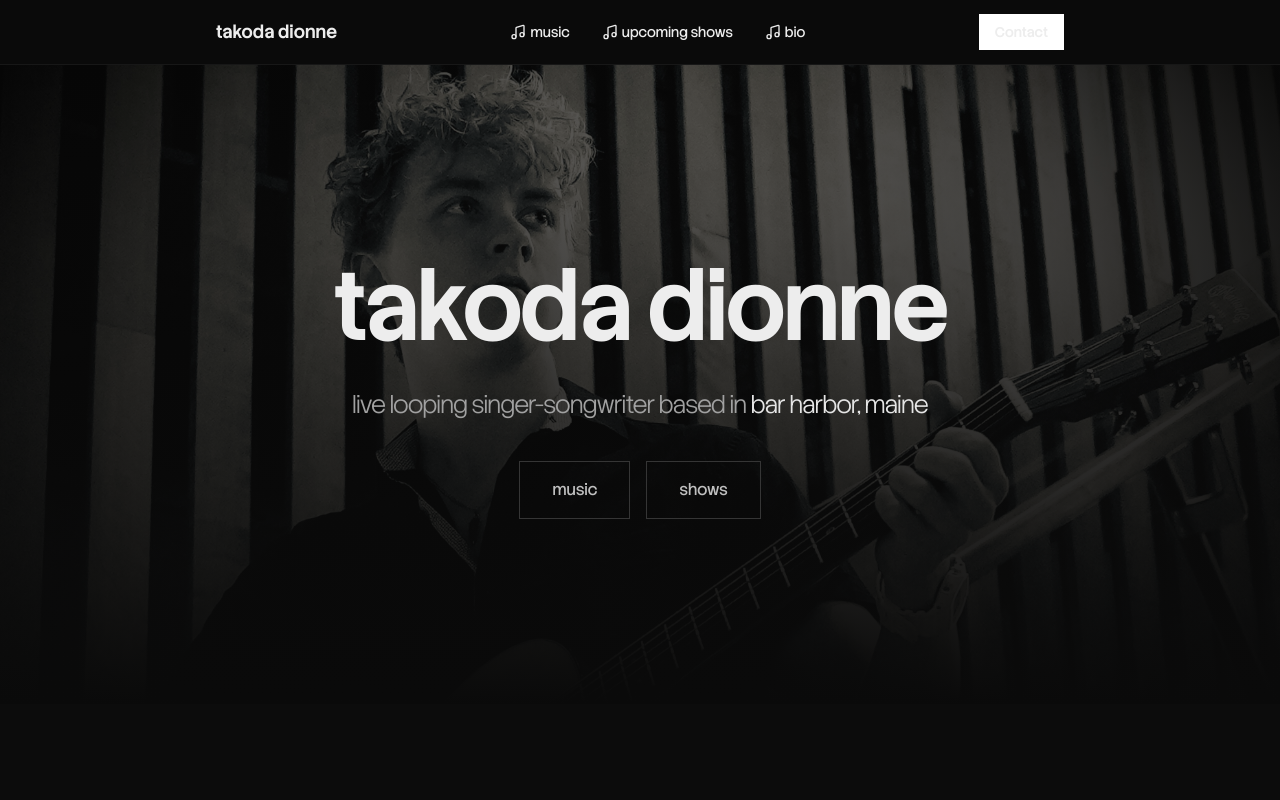
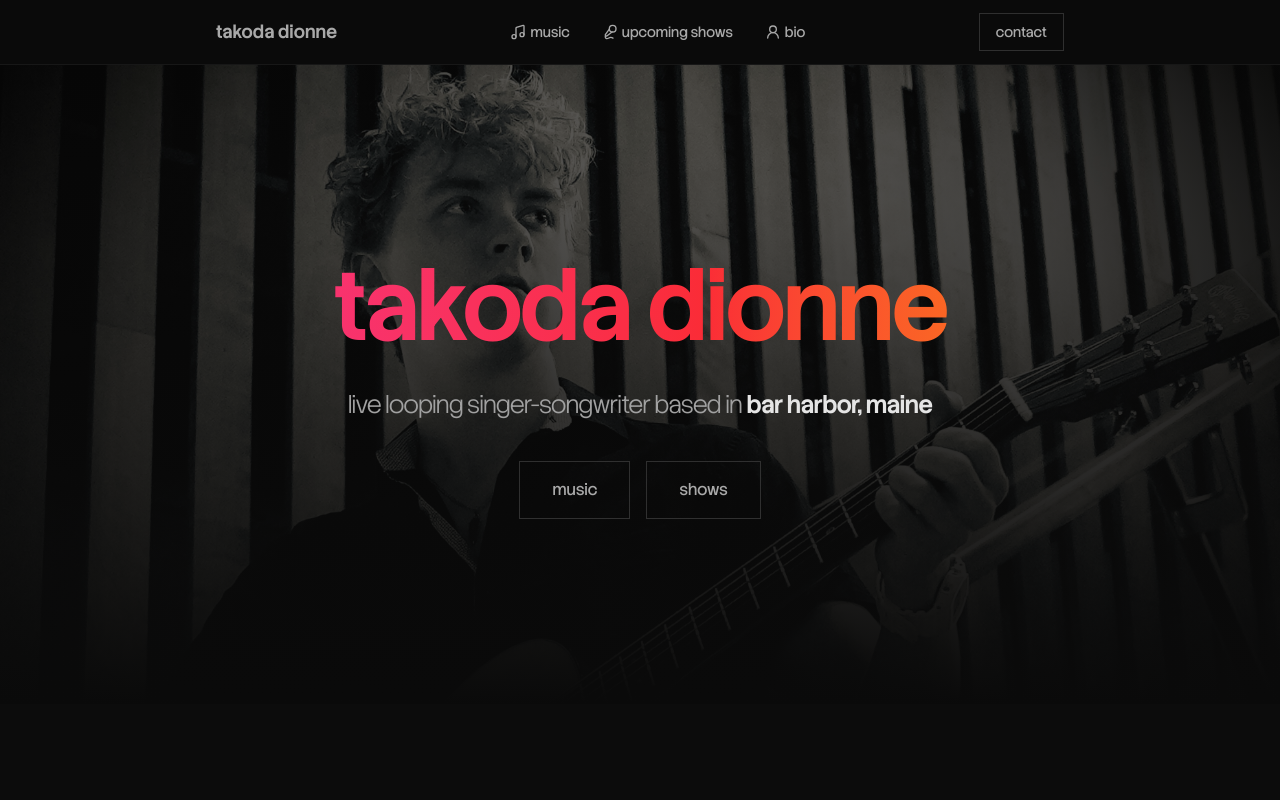
Before and after one commit to robert-chatterton/takoda-next, a Next.js app: page / in a window 1280 px wide. Shown: the top 800 px of the page. Built offline with nearby package versions, Linux system fonts and the light colour scheme.

Commit message:
feat: gradient title

```diff
--- a/app/globals.css
+++ b/app/globals.css
@@ -59,3 +59,15 @@ a {
 html {
   scroll-behavior: smooth;
 }
+
+@keyframes shine {
+  0% {
+    background-position: 0%;
+  }
+  50% {
+    background-position: 100%;
+  }
+  100% {
+    background-position: 0%;
+  }
+}
--- a/app/layout.tsx
+++ b/app/layout.tsx
@@ -2,7 +2,7 @@ import Link from "next/link"
 import "./globals.css"
 import type { Metadata } from "next"
 import { ARTIST_NAME, LOWER_ARTIST_NAME } from "./constants"
-import { Music } from "lucide-react"
+import { Music, MicVocal, UserRound } from "lucide-react"
 import localFont from 'next/font/local'
 
 const STACK_SANS_FONT = localFont({
@@ -24,28 +24,28 @@ export default function RootLayout({
       <body className="min-h-full flex flex-col font-sans">
         <header className="fixed top-0 left-0 right-0 z-50 bg-neutral-950/80 backdrop-blur-sm border-b border-neutral-900">
           <nav className="max-w-4xl mx-auto px-6 h-16 flex items-center justify-between">
-            <Link href="/" className="font-semibold text-lg hover:opacity-70 transition-opacity">
+            <Link href="/" className="font-semibold text-lg opacity-70 hover:opacity-100 transition-opacity">
               {LOWER_ARTIST_NAME}
             </Link>
             <div className="hidden md:flex gap-8">
-              <Link href="/music/releases" className="flex flex-row items-center gap-1 text-neutral-400 hover:text-white transition-colors text-sm">
+              <Link href="/music/releases" className="flex flex-row items-center gap-1 text-neutral-100 opacity-70 hover:opacity-100 transition-opacity text-sm">
                 <Music className="w-4 h-4" />
                 music
               </Link>
-              <Link href="/upcoming-shows" className="flex flex-row items-center gap-1 text-neutral-400 hover:text-white transition-colors text-sm">
-                <Music className="w-4 h-4" />
+              <Link href="/upcoming-shows" className="flex flex-row items-center gap-1 text-neutral-100 opacity-70 hover:opacity-100 transition-opacity text-sm">
+                <MicVocal className="w-4 h-4" />
                 upcoming shows
               </Link>
-              <Link href="/bio" className="flex flex-row items-center gap-1 text-neutral-400 hover:text-white transition-colors text-sm">
-                <Music className="w-4 h-4" />
+              <Link href="/bio" className="flex flex-row items-center gap-1 text-neutral-100 opacity-70 hover:opacity-100 transition-opacity text-sm">
+                <UserRound className="w-4 h-4" />
                 bio
               </Link>
             </div>
             <Link
               href="/contact"
-              className="px-4 py-2 bg-white text-black text-sm font-medium hover:bg-neutral-200 transition-colors"
+              className="px-4 py-2 border border-neutral-700 text-neutral-100 opacity-70 hover:opacity-100 transition-opacity text-sm"
             >
-              Contact
+              contact
             </Link>
           </nav>
         </header>
--- a/app/music/releases/page.tsx
+++ b/app/music/releases/page.tsx
@@ -1,5 +1,5 @@
 import Link from "next/link"
-import { RELEASES } from "./releases"
+import { RELEASES } from "../../releases"
 import { BandcampIcon } from "@/app/components/BandcampIcon"
 import { SpotifyIcon } from "@/app/components/SpotifyIcon"
 import { AppleMusicIcon } from "@/app/components/AppleMusicIcon"
--- a/app/page.tsx
+++ b/app/page.tsx
@@ -16,22 +16,31 @@ export default function Home() {
         />
         <div className="absolute inset-0 bg-gradient-to-b from-neutral-950/60 to-neutral-950" />
         <div className="relative z-10 text-center px-6 max-w-4xl">
-          <h1 className="flex items-center justify-center text-6xl md:text-8xl font-bold mb-6 tracking-tight">
+          <h1
+            className={`flex items-center justify-center text-6xl md:text-8xl font-bold mb-6 tracking-tight bg-linear-to-r from-pink-500 via-red-500 to-yellow-500 bg-[length:200%_auto] animate-shine`}
+            style={{
+              backgroundSize: '200% auto',
+              animation: 'shine 8s ease-in-out infinite',
+              WebkitBackgroundClip: 'text',
+              WebkitTextFillColor: 'transparent',
+              WebkitTextStroke: '0px',
+            }}
+          >
             {LOWER_ARTIST_NAME}
           </h1>
           <p className="text-xl md:text-2xl text-neutral-400 mb-10 font-thin tracking-tight mx-20">
-            live looping singer-songwriter based in <span className="text-neutral-200">bar harbor, maine</span>
+            live looping singer-songwriter based in <span className="text-neutral-200 font-semibold">bar harbor, maine</span>
           </p>
           <div className="flex flex-col sm:flex-row gap-4 justify-center">
             <Link
               href="/music/releases"
-              className="px-8 py-4 border border-neutral-700 text-neutral-300 opacity-80 hover:border-white hover:opacity-100"
+              className="px-8 py-4 border border-neutral-700 text-neutral-100 opacity-70 hover:opacity-100 transition-opacity"
             >
               music
             </Link>
             <Link
               href="/upcoming-shows"
-              className="px-8 py-4 border border-neutral-700 text-neutral-300 opacity-80 hover:border-white hover:opacity-100"
+              className="px-8 py-4 border border-neutral-700 text-neutral-100 opacity-70 hover:opacity-100 transition-opacity"
             >
               shows
             </Link>
--- a/app/music/releases/releases.ts
+++ b/app/releases.ts
@@ -23,7 +23,7 @@ export const RELEASES: Release[] = [
     trackId: "2416956967",
     title: "Back To",
     type: "Single",
-    year: 2025,
+    year: 2026,
     bandcampSlug: "back-to",
     spotifyUrl: "54uQjn41V11deiHUeSK4WN",
     appleMusicUrl: "back-to/1860161362",
```
